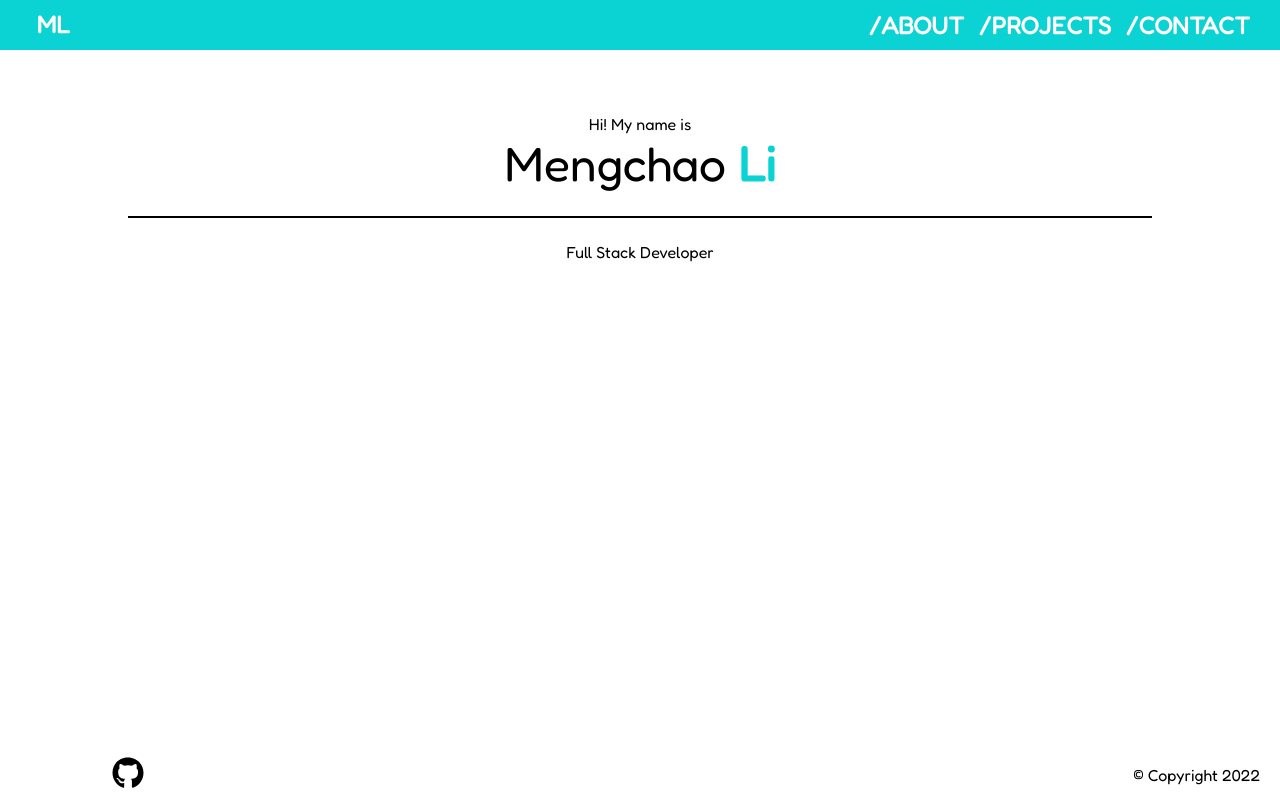
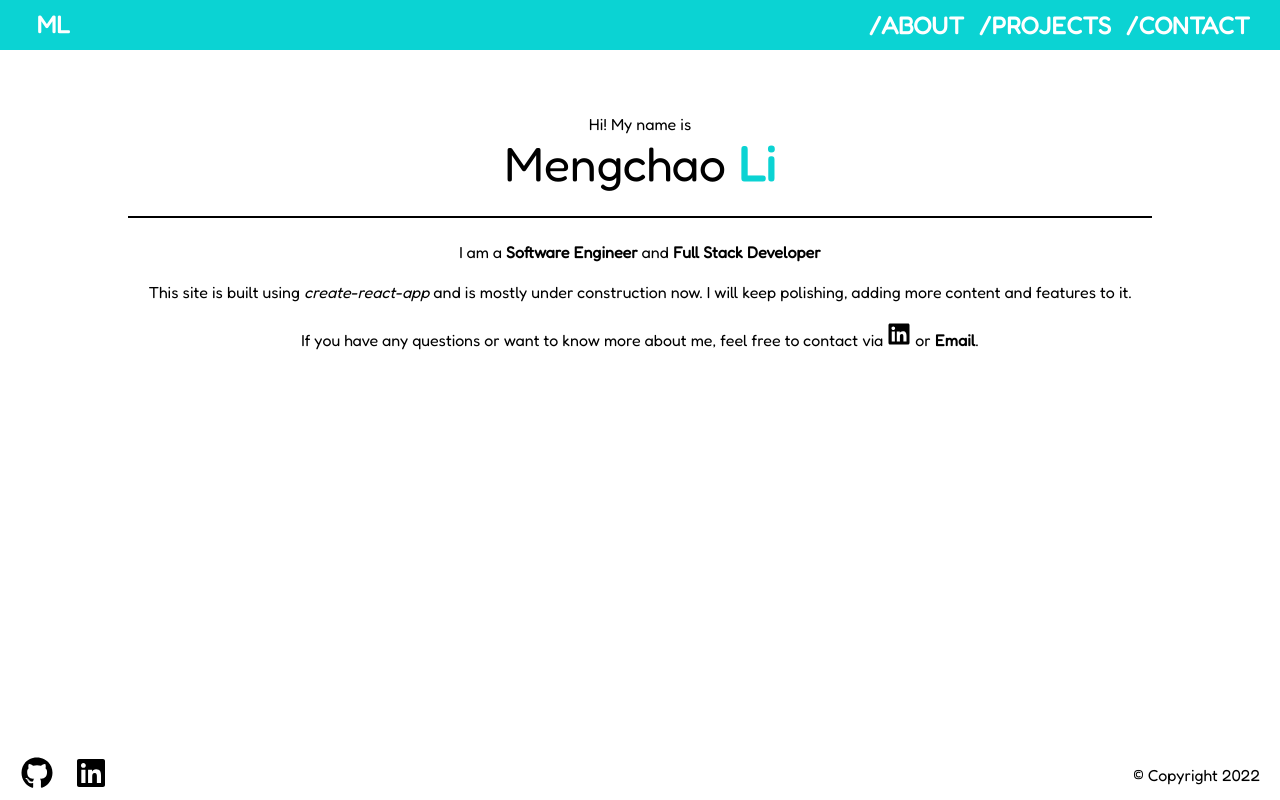
Before and after one commit to mengchaoli/mengchaoli.github.io, a React (Create React App) app: page / in a window 1280 px wide. Built offline with nearby package versions, Linux system fonts and the light colour scheme.

Commit message:
finish nav, add more content to home page

```diff
--- a/src/components/footer.js
+++ b/src/components/footer.js
@@ -1,4 +1,4 @@
-import { FaGithub } from 'react-icons/fa';
+import { FaGithub, FaLinkedin } from 'react-icons/fa';
 
 function Footer() {
   return (
@@ -6,6 +6,9 @@ function Footer() {
       <div className='social-media'>
         <a href='https://github.com/mengchaoli'>
           <FaGithub size='2rem' />
+        </a>
+        <a href='https://www.linkedin.com/in/mengchao-li-79b530179/'>
+          <FaLinkedin size='2rem' />
         </a>
 
         {/*<FontAwesomeIco
--- a/src/pages/home.js
+++ b/src/pages/home.js
@@ -1,3 +1,5 @@
+import { FaRegEnvelope, FaLinkedin } from 'react-icons/fa';
+
 const HomePage = () => {
   return (
     <div className='home-wrapper'>
@@ -6,7 +8,30 @@ const HomePage = () => {
         <div className='name'>
           Mengchao <span className='name-lastname'>Li</span>
         </div>
-        <p className='intro'>Full Stack Developer</p>
+        <p className='intro'>
+          I am a <strong>Software Engineer</strong> and{' '}
+          <strong>Full Stack Developer</strong>
+          <br />
+          <br />
+          This site is built using <em>create-react-app</em> and is mostly under
+          construction now. I will keep polishing, adding more content and
+          features to it.
+          <br />
+          <br />
+        </p>
+        <p className='intro'>
+          If you have any questions or want to know more about me, feel free to
+          contact via{'  '}
+          <a href='https://www.linkedin.com/in/mengchao-li-79b530179/'>
+            <FaLinkedin size='1.5rem' />
+          </a>
+          {'   '}
+          or{'   '}
+          <a href='mailto:mengchaoli0528@gmail.com/'>
+            <strong>Email</strong>
+          </a>
+          .
+        </p>
       </div>
     </div>
   );
--- a/src/static/css/_responsive.scss
+++ b/src/static/css/_responsive.scss
@@ -1,4 +1,5 @@
 @include media-md {
+  // Header
   .header {
     padding: 0;
     height: 50px;
@@ -30,8 +31,31 @@
       color: $primary-color-red;
     }
   }
+
   .hamburger-react {
     // visibility: hidden;
     display: none;
   }
+
+  // Footer:
+  .footer {
+    .social-media {
+      width: 15%;
+    }
+    .copy-right {
+      width: 85%;
+    }
+  }
 }
+
+@include media-lg {
+  // Footer:
+  .footer {
+    .social-media {
+      width: 10%;
+    }
+    .copy-right {
+      width: 90%;
+    }
+  }
+}
--- a/src/static/css/main.scss
+++ b/src/static/css/main.scss
@@ -32,6 +32,10 @@
 // Home page css
 .home-wrapper {
   @include all-page-wrapper();
+
+  a {
+    color: inherit;
+  }
 }
 
 .name {
```
